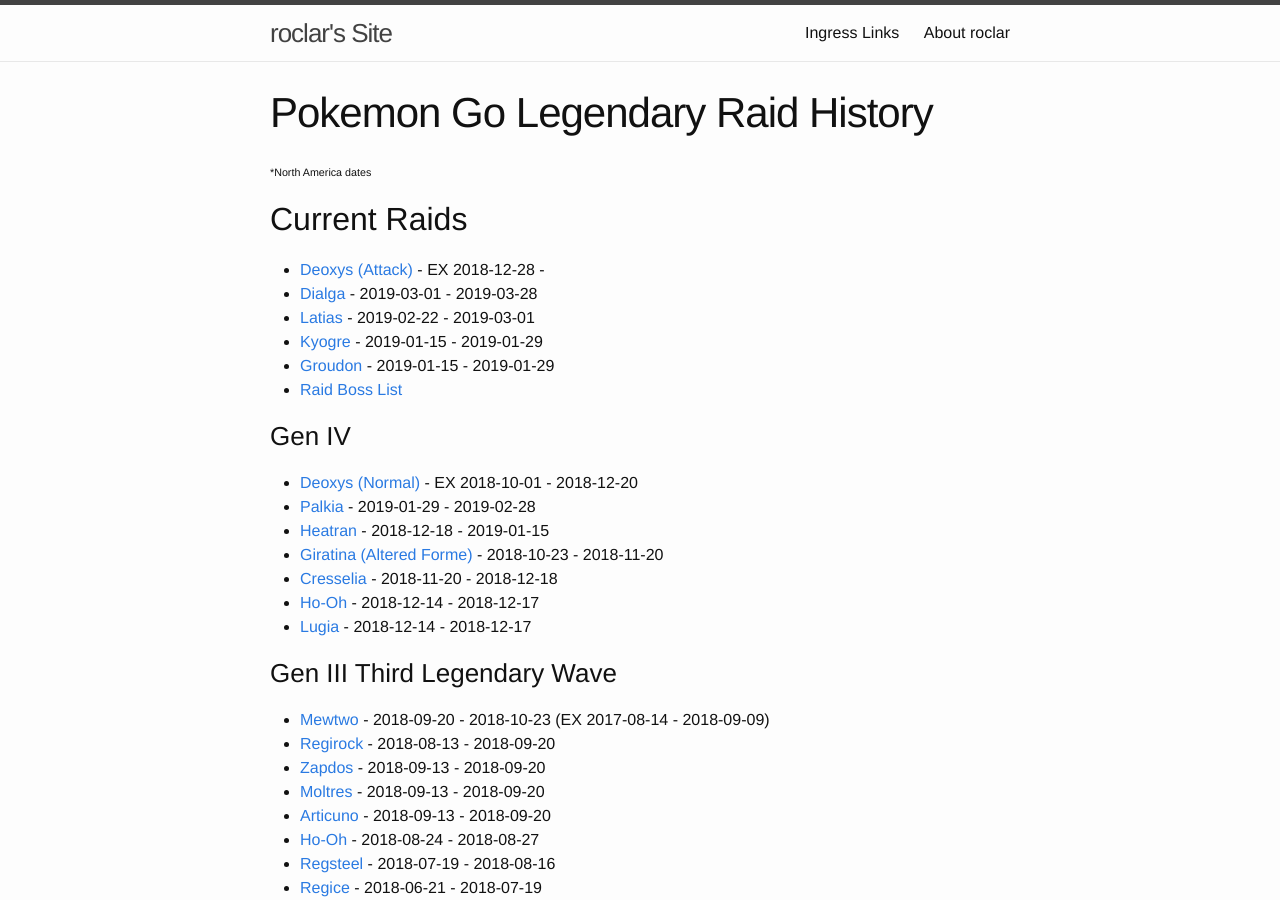
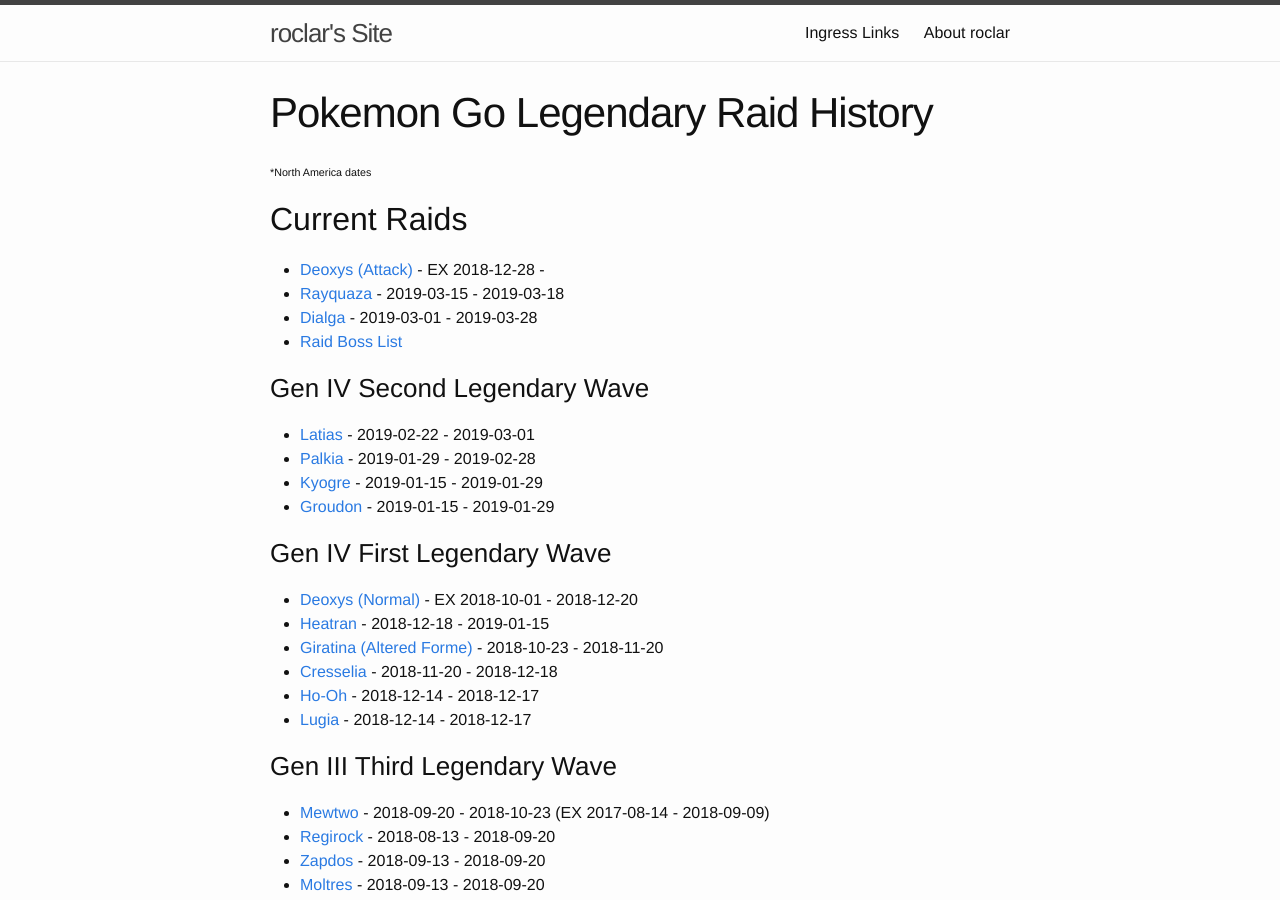
Before and after one commit to roclar/roclar.github.io, a Jekyll site: the page built from PoGoLegendaryHistory.md, in a window 1280 px wide and 900 px high. Built offline with Jekyll 4.4.1, drawn with Linux system fonts in a browser that asks for light colours.

Commit message:
Rayquaza raid weekend added.  Minor reordering

```diff
--- a/PoGoLegendaryHistory.md
+++ b/PoGoLegendaryHistory.md
@@ -7,15 +7,18 @@
 
 ## Current Raids
 - [Deoxys (Attack)](https://db.pokemongohub.net/pokemon/386?form=Attack) - EX 2018-12-28 -
+- [Rayquaza](https://db.pokemongohub.net/pokemon/384) - 2019-03-15 - 2019-03-18
 - [Dialga](https://db.pokemongohub.net/pokemon/483) - 2019-03-01 - 2019-03-28
+- [Raid Boss List](https://pokemongo.gamepress.gg/raid-boss-list)
+
+### Gen IV Second Legendary Wave
 - [Latias](https://db.pokemongohub.net/pokemon/380) - 2019-02-22 - 2019-03-01
+- [Palkia](https://db.pokemongohub.net/pokemon/484) - 2019-01-29 - 2019-02-28
 - [Kyogre](https://db.pokemongohub.net/pokemon/382) - 2019-01-15 - 2019-01-29
 - [Groudon](https://db.pokemongohub.net/pokemon/383) - 2019-01-15 - 2019-01-29
-- [Raid Boss List](https://pokemongo.gamepress.gg/raid-boss-list)
 
-### Gen IV
+### Gen IV First Legendary Wave
 - [Deoxys (Normal)](https://db.pokemongohub.net/pokemon/386) - EX 2018-10-01 - 2018-12-20
-- [Palkia](https://db.pokemongohub.net/pokemon/484) - 2019-01-29 - 2019-02-28
 - [Heatran](https://db.pokemongohub.net/pokemon/485) - 2018-12-18 - 2019-01-15
 - [Giratina (Altered Forme)](https://db.pokemongohub.net/pokemon/487?form=Altered) - 2018-10-23 - 2018-11-20
 - [Cresselia](https://db.pokemongohub.net/pokemon/488) - 2018-11-20 - 2018-12-18
```
